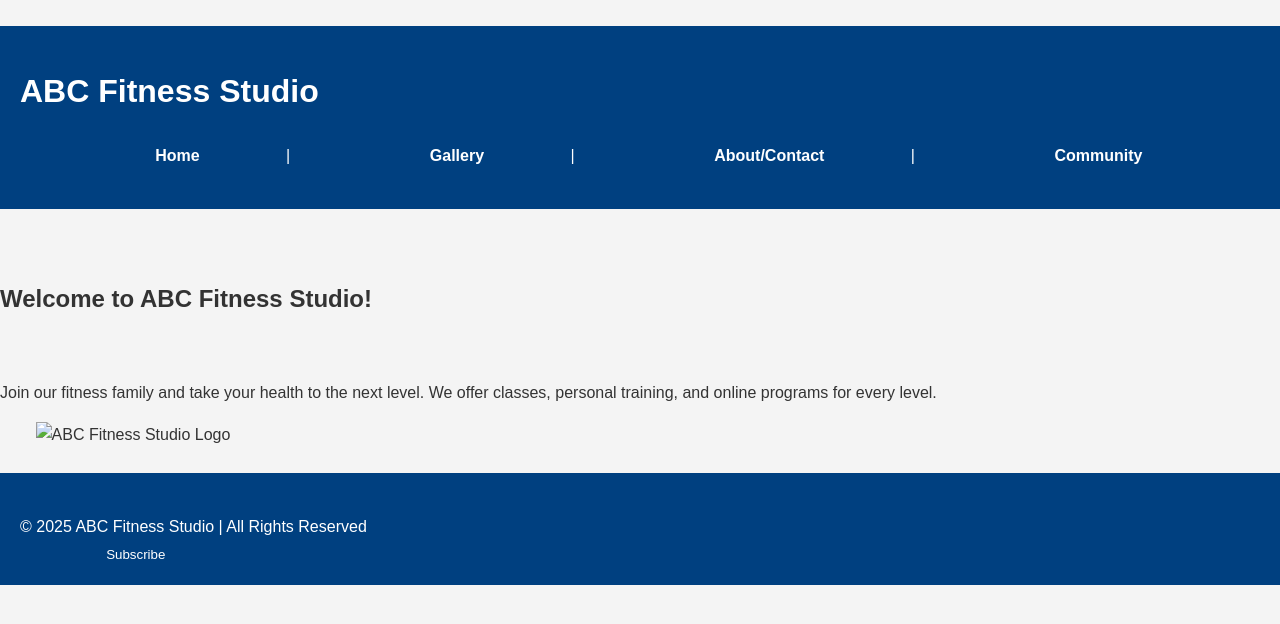
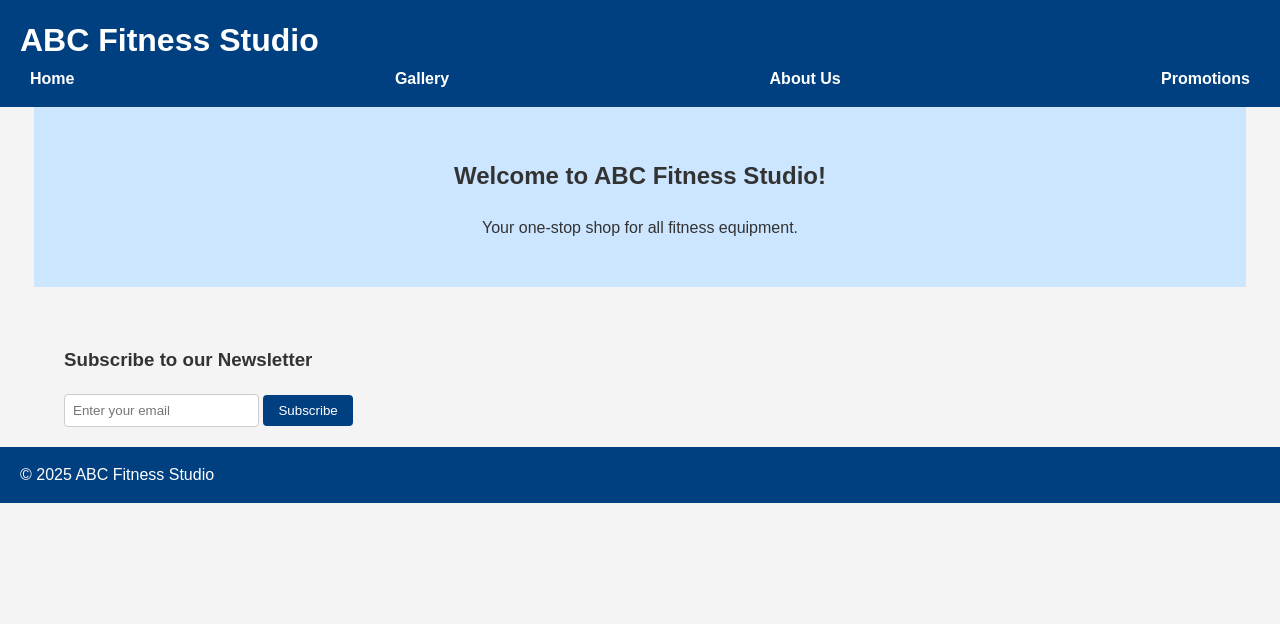
Before and after one commit to foreignn1llc-art/abc-fitness-website, a plain HTML site: page index/index.html in a window 1280 px wide. Drawn offline with Linux system fonts and the light colour scheme.

Commit message:
Update index.html

```diff
--- a/index/index.html
+++ b/index/index.html
@@ -1,31 +1,35 @@
 <!DOCTYPE html>
 <html lang="en">
-<head><link rel="stylesheet" href="style.css">
-
+<head>
     <meta charset="UTF-8">
     <meta name="viewport" content="width=device-width, initial-scale=1.0">
     <title>ABC Fitness Studio - Home</title>
+    <link rel="stylesheet" href="style.css">
 </head>
 <body>
     <header>
         <h1>ABC Fitness Studio</h1>
         <nav>
-            <a href="index.html">Home</a> |
-            <a href="gallery.html">Gallery</a> |
-            <a href="about.html">About/Contact</a> |
-            <a href="community.html">Community</a>
+            <a href="index.html">Home</a>
+            <a href="gallery.html">Gallery</a>
+            <a href="about.html">About Us</a>
+            <a href="custom.html">Promotions</a>
         </nav>
     </header>
 
-    <main>
+    <div class="hero container">
         <h2>Welcome to ABC Fitness Studio!</h2>
-        <p>Join our fitness family and take your health to the next level. We offer classes, personal training, and online programs for every level.</p>
-        <img src="logo.png" alt="ABC Fitness Studio Logo" width="200">
-    </main>
+        <p>Your one-stop shop for all fitness equipment.</p>
+    </div>
+
+    <div class="container">
+        <h3>Subscribe to our Newsletter</h3>
+        <input type="email" id="subscribeEmail" placeholder="Enter your email">
+        <button onclick="subscribeUser()">Subscribe</button>
+    </div>
 
     <footer>
-        <p>© 2025 ABC Fitness Studio | All Rights Reserved</p>
-                <button id="subscribe-btn">Subscribe</button>
+        <p>© 2025 ABC Fitness Studio</p>
     </footer>
 
     <script src="script.js"></script>
```
Lines whose indentation alone changed are shown as unchanged.
